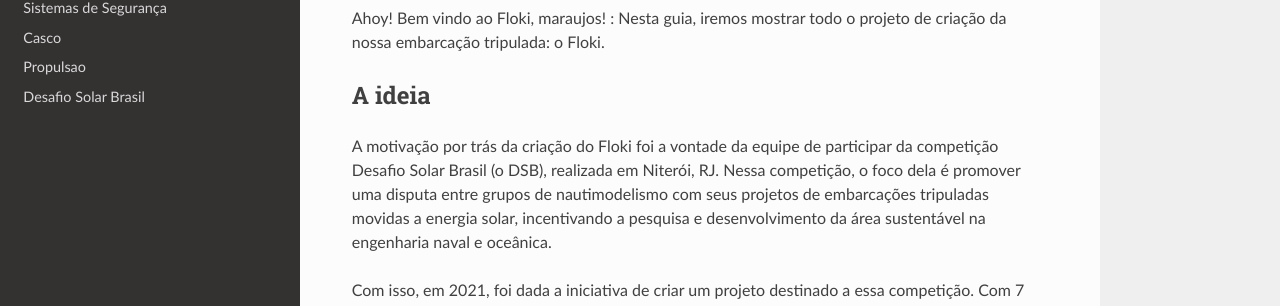
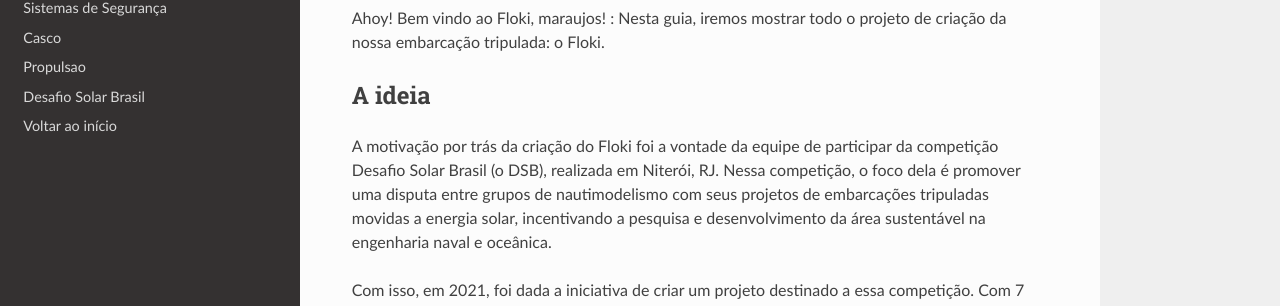
Before and after one commit to polinautico/RTD-Floki, a Sphinx documentation site: the page built from docs/source/index.rst, in a window 1280 px wide. Shown: the part 226-532 px from the top of the page. Built offline with Sphinx 7.4.7 and the Read the Docs theme 2.0.0, drawn with Linux system fonts in a browser that asks for light colours.

Commit message:
Update index.rst

```diff
--- a/docs/source/index.rst
+++ b/docs/source/index.rst
@@ -16,6 +16,7 @@
    casco
    propulsao
    DSB
+   Voltar ao início <https://docs.polinautico.com>
 
 
 Ahoy! Bem vindo ao Floki, maraujos! :
```
